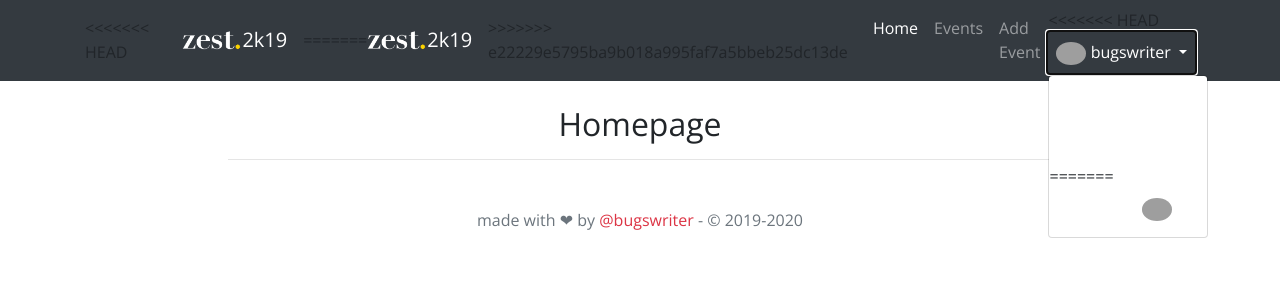
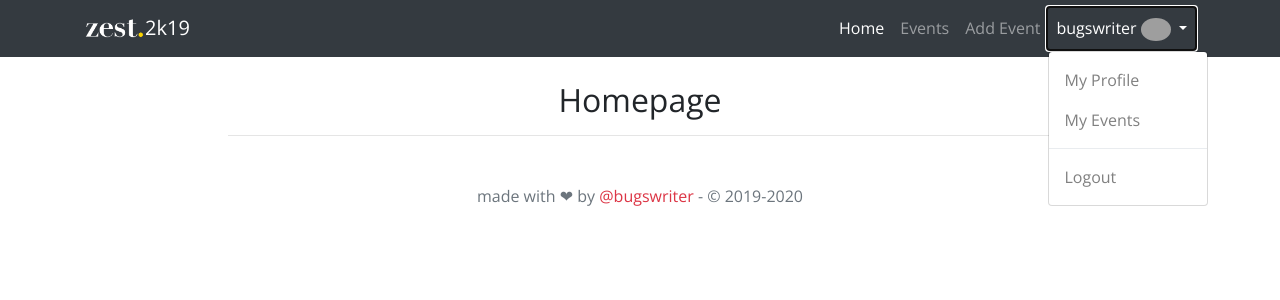
Before and after one commit to Bugswriter/zest-website, a Flask app: page / in a window 1280 px wide, after a click on "bugswriter". Shown: the top 300 px of the page. Run offline with Flask 2, Linux system fonts and the light colour scheme; a user stored in the database is signed in; data comes from the database, SQL or seed files in the repository; both versions use the stored data as it was after the commit; parts of the project's set-up code (start-up, migrations or seed data) failed here and were passed over; some libraries are stand-ins or nearby versions; grey boxes are pictures that could not be loaded.

Commit message:
git merge

```diff
--- a/zestpkg/admin/utils.py
+++ b/zestpkg/admin/utils.py
@@ -6,7 +6,7 @@ from zestpkg.models import User
 
 
 def AdminCheck():
-	if current_user.is_authenticated and current_user.username == 'rakash':
+	if current_user.is_authenticated and current_user.username == 'bugswriter':
 		return True
 	else:
 		abort(403)
--- a/zestpkg/static/css/custom.css
+++ b/zestpkg/static/css/custom.css
@@ -7,17 +7,12 @@ body{
 }
 
 #nav-dd a{
-<<<<<<< HEAD
 	color: grey;
+	padding-left: 15px;
 }
 .nav-dd a:hover{
 	color: black;
 }
-
-=======
-	color: black;
-}
->>>>>>> e22229e5795ba9b018a995faf7a5bbeb25dc13de
 
 #profile{
 	width: 30rem;
--- a/zestpkg/templates/layout.html
+++ b/zestpkg/templates/layout.html
@@ -19,13 +19,7 @@
 
 <nav class="navbar sticky-top navbar-expand-lg navbar-dark bg-dark">
 	<div class="container">
-<<<<<<< HEAD
 		<a class="navbar-brand rounded" href="{{ url_for('main.home') }}"><img src="{{ url_for('static', filename='images/zestlogo.png') }}" class="mb-1" width="60px">2k19</a>
-=======
-		<a class="navbar-brand" href="{{ url_for('main.home') }}">
-			<img src="{{ url_for('static', filename='images/zestlogo.png') }}" class="mb-1" width="60px">2k19
-		</a>
->>>>>>> e22229e5795ba9b018a995faf7a5bbeb25dc13de
 		<button class="navbar-toggler" type="button" data-toggle="collapse" data-target="#navbarlinks" aria-controls="navbarToggleExternalContent" aria-expanded="false" aria-label="Toggle navigation">
 			<span class="navbar-toggler-icon"></span>
 		</button>
@@ -38,12 +32,6 @@
 					<a class="nav-link" href="{{ url_for('event.all_events') }}">Events</a>
 				</li>
 				{% if current_user.is_authenticated %}
-					<li class="nav-item">
-
-					</li>
-					<li class="nav-item">
-
-					</li>
 					{% if current_user.verified %}
 					<li class="nav-item">
 						<a class="nav-link" href="{{ url_for('event.add_event') }}">Add Event</a>
@@ -51,20 +39,7 @@
 					{% endif %}
 					<li class="nav-item">
 						<li class="nav-item dropdown">
-<<<<<<< HEAD
-					    	<a class="nav-link dropdown-toggle" href="#" id="navbarDropdown" role="button" data-toggle="dropdown" aria-haspopup="true" aria-expanded="false">
-					    		{% if current_user.getProfile() == None %}
-						    		<img width="30px" class="rounded-circle" src="{{ url_for('static', filename='profile_pics/default.jpg')}}">
-					    		{% else %}
-									<img width="30px" class="rounded-circle" src="{{ url_for('static', filename='profile_pics/'+current_user.getProfile().image)}}">
-								{% endif %}
 
-							<span> {{ current_user.username }}</span>
-							</a>
-					        <div class="dropdown-menu" id="nav-dd" aria-labelledby="navbarDropdown">
-					          <a class="nav-link" href="{{ url_for('profile.profile_card', username=current_user.username) }}">My Profile</a>
-					          <a class="nav-link" href="{{ url_for('event.my_events') }}">My Events</a>
-=======
 							<a class="nav-link dropdown-toggle" href="#" id="navbarDropdown" role="button" data-toggle="dropdown" aria-haspopup="true" aria-expanded="false">
 								{{ current_user.username }}
 								{% if current_user.getProfile() == None %}
@@ -72,12 +47,10 @@
 								{% else %}
 									<img width="30px" class="rounded-circle" src="{{ url_for('static', filename='profile_pics/'+current_user.getProfile().image)}}">
 								{% endif %}
-
 							</a>
 					        <div class="dropdown-menu" aria-labelledby="navbarDropdown" id="nav-dd">
 					          <a class="nav-link" href="/{{current_user.username}}">My Profile</a>
-					          <a class="nav-link" href="/myevents">My Events</a>
->>>>>>> e22229e5795ba9b018a995faf7a5bbeb25dc13de
+					          <a class="nav-link" href="{{ url_for('event.my_events') }}">My Events</a>
 
 					          <div class="dropdown-divider"></div>
 					          <a class="nav-link" href="{{ url_for('users.logout') }}">Logout</a>
```
Also changed, not shown: zestpkg/admin/routes.py (+1 -20 lines), zestpkg/contestant/routes.py (+5 -28 lines), zestpkg/templates/AdminUsers.html (+6 -3 lines), zestpkg/site.db. Lines whose indentation alone changed are shown as unchanged.
